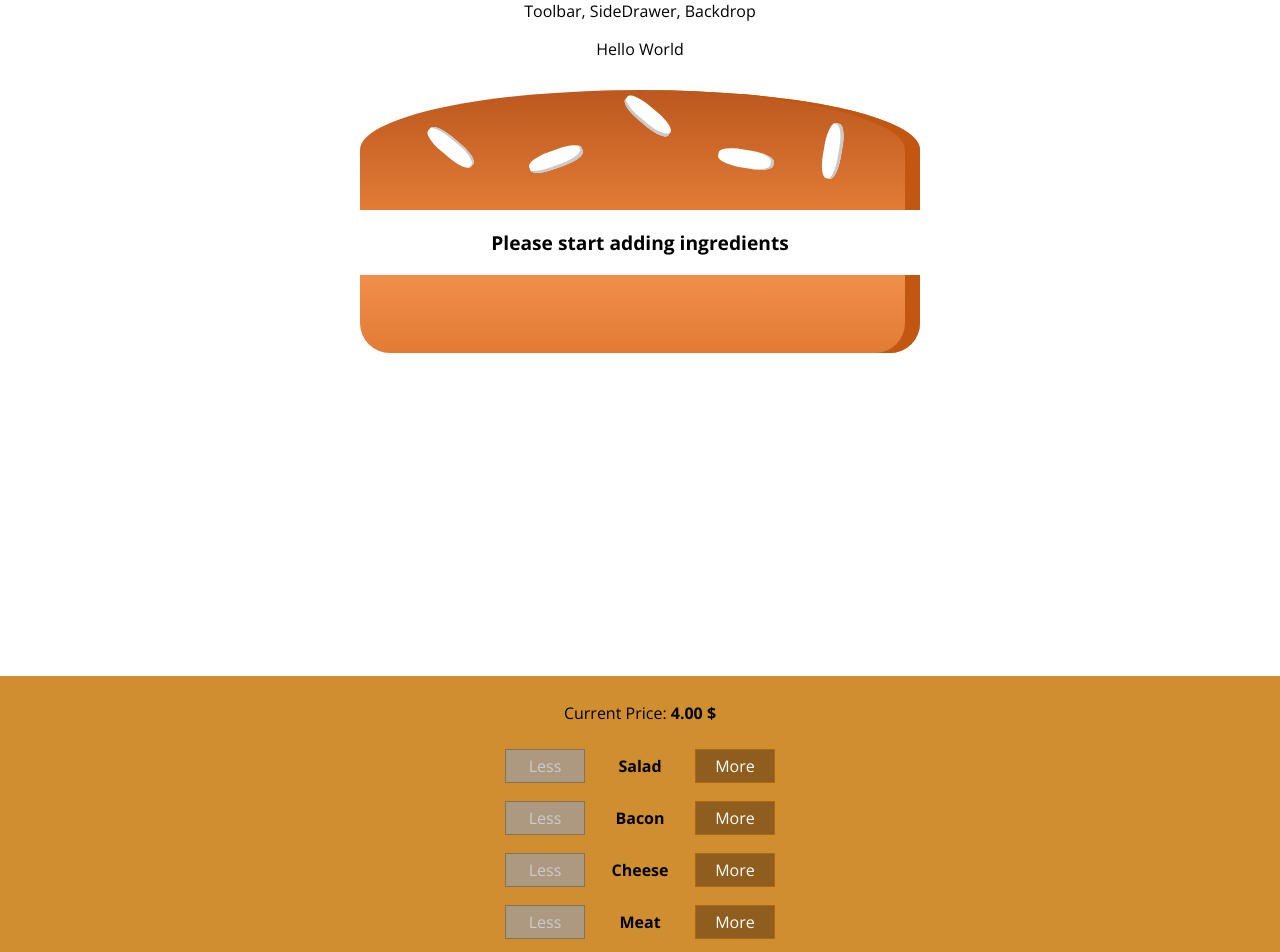
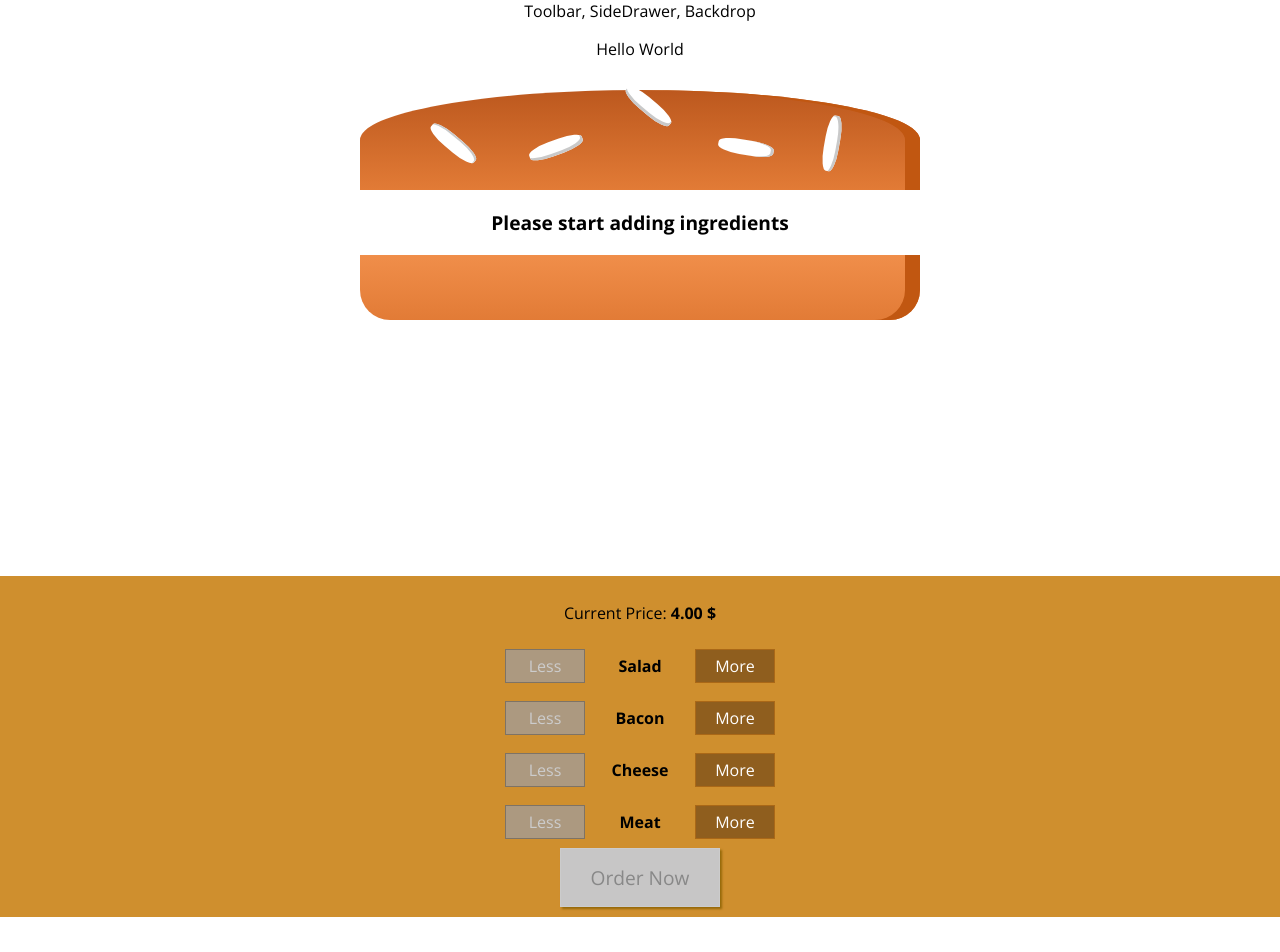
Before and after one commit to njrafi/Burger-Builder-FrontEnd, a React (Create React App) app: page / in a window 1280 px wide. Shown: the top 952 px of the page. After the commit the page ends 917 px from the top, so only its background shows below. Built offline with nearby package versions, Linux system fonts and the light colour scheme.

Commit message:
Added order now button logic

```diff
--- a/src/Components/Burger/BuildControls/BuildControls.js
+++ b/src/Components/Burger/BuildControls/BuildControls.js
@@ -37,6 +37,9 @@
 					/>
 				);
 			})}
+			<button className={styles.OrderButton} disabled={!props.purchasable}>
+				Order Now
+			</button>
 		</div>
 	);
 };
--- a/src/Components/Burger/BuildControls/BuildControls.module.css
+++ b/src/Components/Burger/BuildControls/BuildControls.module.css
@@ -8,3 +8,47 @@
     margin: auto;
     padding: 10px 0;
 }
+
+.OrderButton {
+    background-color: #DAD735;
+    outline: none;
+    cursor: pointer;
+    border: 1px solid #966909;
+    color: #966909;
+    font-family: inherit;
+    font-size: 1.2em;
+    padding: 15px 30px;
+    box-shadow: 2px 2px 2px #966909;
+}
+
+.OrderButton:hover,
+.OrderButton:active {
+    background-color: #A0DB41;
+    border: 1px solid #966909;
+    color: #966909;
+}
+
+.OrderButton:disabled {
+    background-color: #C7C6C6;
+    cursor: not-allowed;
+    border: 1px solid #ccc;
+    color: #888888;
+}
+
+.OrderButton:not(:disabled) {
+    animation: enable 0.3s linear;
+}
+
+@keyframes enable {
+    0% {
+        transform: scale(1);
+    }
+
+    60% {
+        transform: scale(1.1);
+    }
+
+    100% {
+        transform: scale(1);
+    }
+}
--- a/src/Components/Burger/Burger.module.css
+++ b/src/Components/Burger/Burger.module.css
@@ -25,6 +25,6 @@
 @media (min-width: 1000px) and (min-height: 700px) {
     .Burger {
         width: 700px;
-        height: 600px;
+        height: 500px;
     }
 }
--- a/src/Containers/BurgerBuilder/BurgerBuilder.js
+++ b/src/Containers/BurgerBuilder/BurgerBuilder.js
@@ -18,7 +18,28 @@
 			meat: 0,
 		},
 		totalPrice: 4,
+		purchasable: false,
 	};
+
+	updatePurchaseState(ingredients) {
+		const sum = Object.keys(ingredients)
+			.map((igKey) => {
+				return Number(ingredients[igKey]);
+			})
+			.reduce((prev, now) => {
+				return prev + now;
+			});
+		console.log("Sum of ingredients: ", sum);
+		if (sum > 0) {
+			this.setState({
+				purchasable: true,
+			});
+		} else {
+			this.setState({
+				purchasable: false,
+			});
+		}
+	}
 
 	addIngredientHandler = (type) => {
 		const oldCount = this.state.ingredients[type];
@@ -34,6 +55,7 @@
 			ingredients: upgradedIngredients,
 			totalPrice: newPrice,
 		});
+		this.updatePurchaseState(upgradedIngredients);
 	};
 
 	removeIngredientHandler = (type) => {
@@ -51,6 +73,7 @@
 			ingredients: upgradedIngredients,
 			totalPrice: newPrice,
 		});
+		this.updatePurchaseState(upgradedIngredients);
 	};
 
 	render() {
@@ -70,6 +93,7 @@
 					ingredientRemoved={this.removeIngredientHandler}
 					disabled={disabledInfo}
 					price={this.state.totalPrice}
+					purchasable={this.state.purchasable}
 				/>
 			</Aux>
 		);
```
